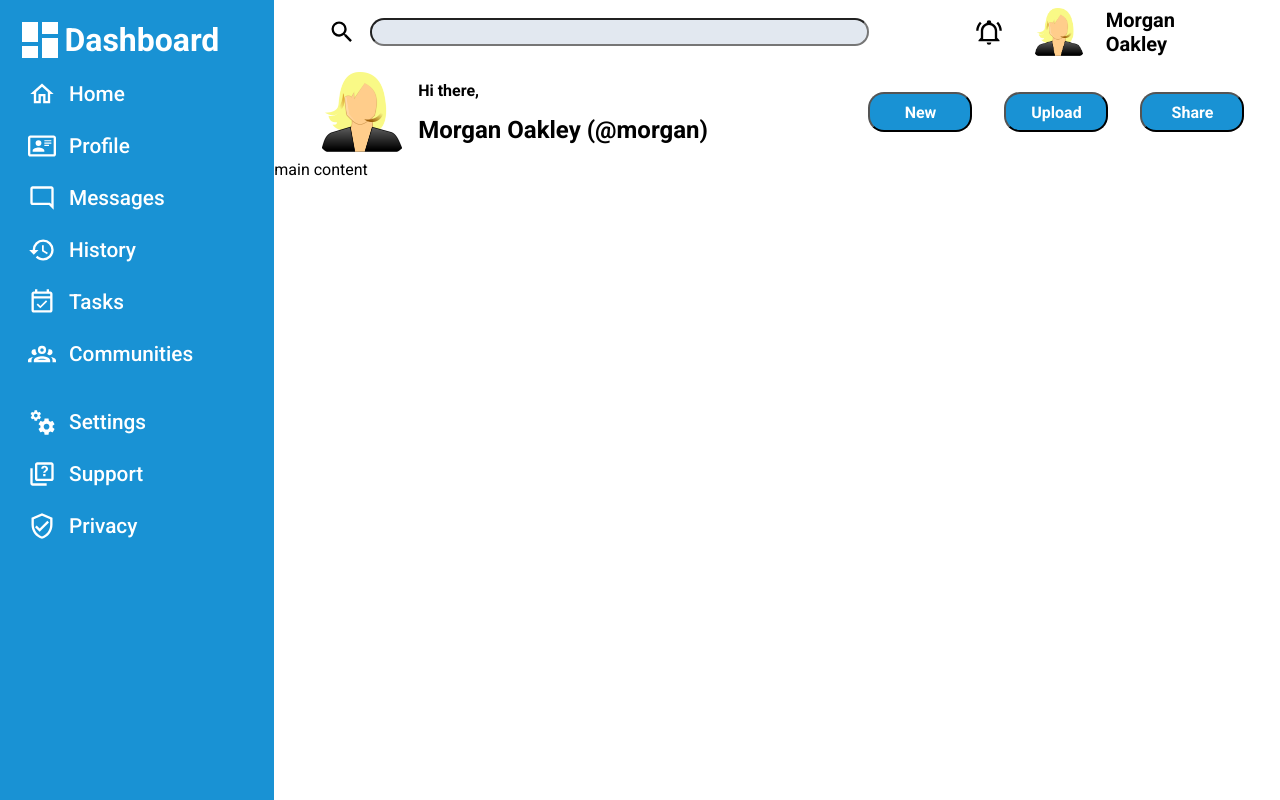
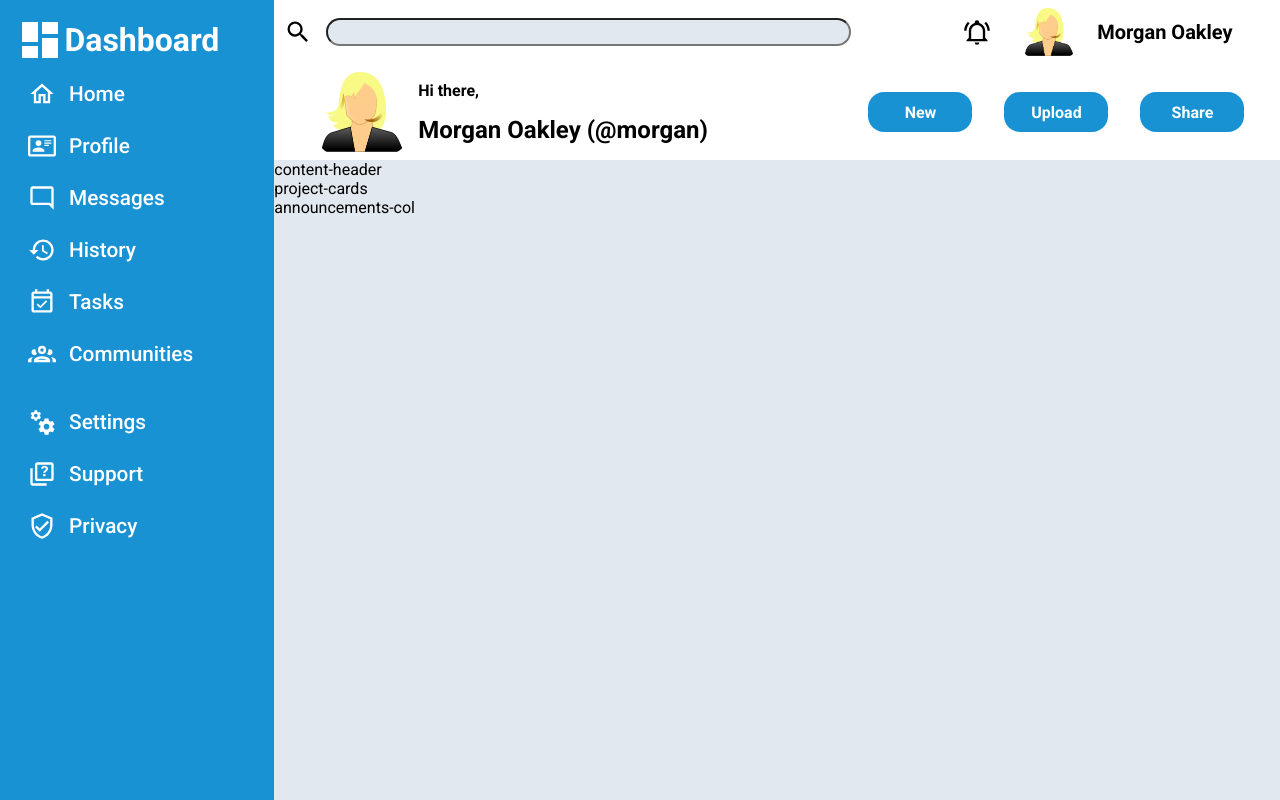
Before and after one commit to xxh296/admin-dashboard, a plain HTML site: page index.html in a window 1280 px wide. Drawn offline with Linux system fonts and the light colour scheme.

Commit message:
Add a grid layout in the `.main-content` area * Created a grid for the header, the project cards, and the column on the right.

```diff
--- a/index.html
+++ b/index.html
@@ -66,7 +66,11 @@
                 </div>
             </div>
         </div>
-        <div class="main-content">main content</div>
+        <div class="main-content">
+            <div class="content-header">content-header</div>
+            <div class="project-cards">project-cards</div>
+            <div class="announcements-col">announcements-col</div>
+        </div>
     </div>
 </body>
 </html>
--- a/style.css
+++ b/style.css
@@ -101,7 +101,7 @@
     display: grid;
     grid-template-columns: 3fr 1.25fr;
     align-items: center;
-    padding: 0 2.75rem;
+    padding: 0 2.75rem 0.5rem 0;
 }
 
 .upper-row-left {
@@ -165,6 +165,7 @@
 .lower-row {
     display: grid;
     grid-template-columns: 1.25fr 1fr;
+    /* padding-bottom: 1rem;   */
 }
 
 .lower-row-left {
@@ -208,6 +209,7 @@
     color: white;
     font-size: 1rem;
     font-weight: 700;
+    border: none;
 
 
 
@@ -215,4 +217,24 @@
 
 .main-content {
     grid-area: main-content;
+    grid-template-rows: 1fr 10fr;
+    grid-template-columns: 3fr 1fr;
+    grid-template-areas:
+    "content-header content-header"
+    "project-cards announcements-col";
+
+
+    background-color: #e2e8f0;
 }
+
+.content-header {
+    grid-area: content-header;
+}
+
+.project-cards {
+    grid-area: project-cards;
+}
+
+.announcements-col {
+    grid-area: announcements-col;
+}
```
